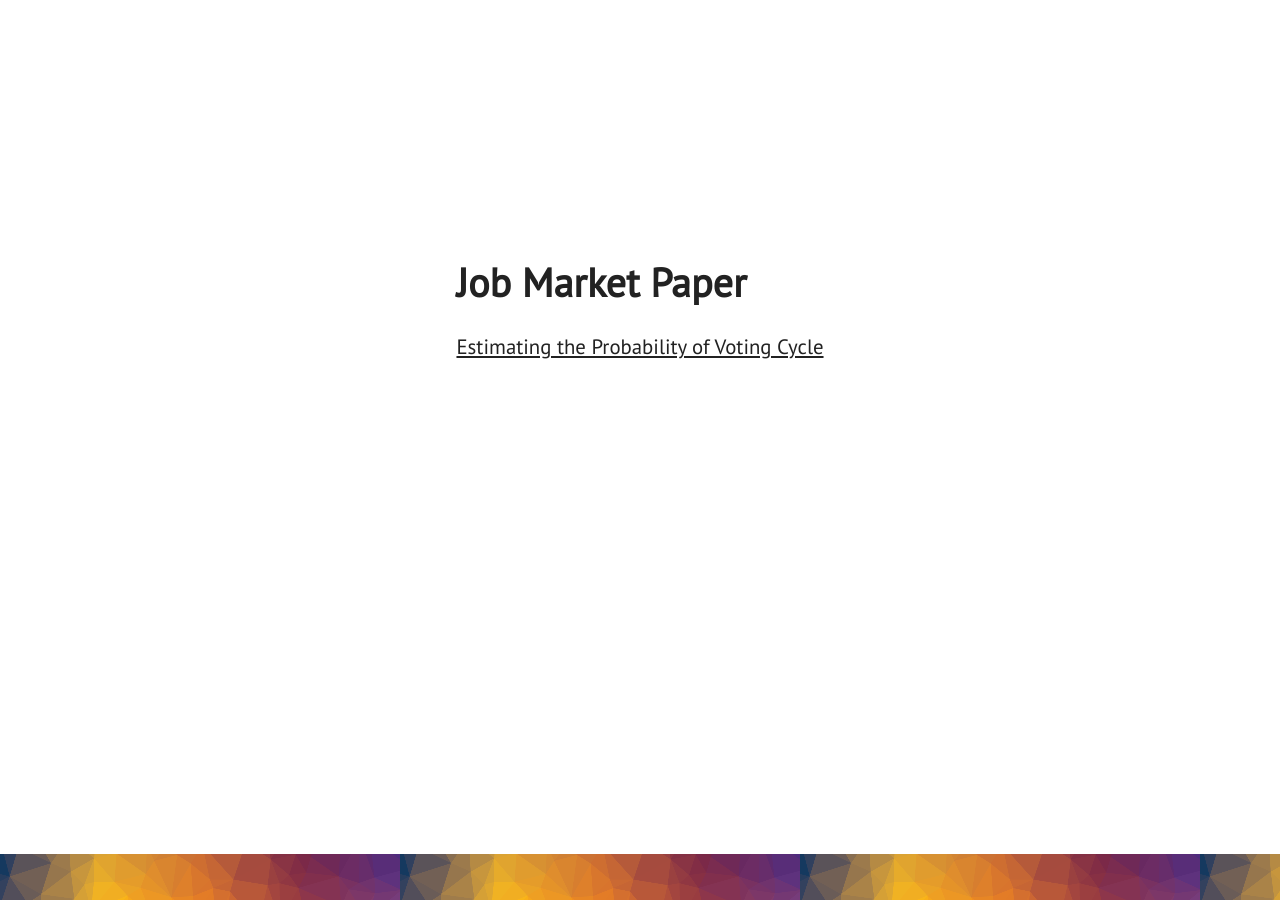
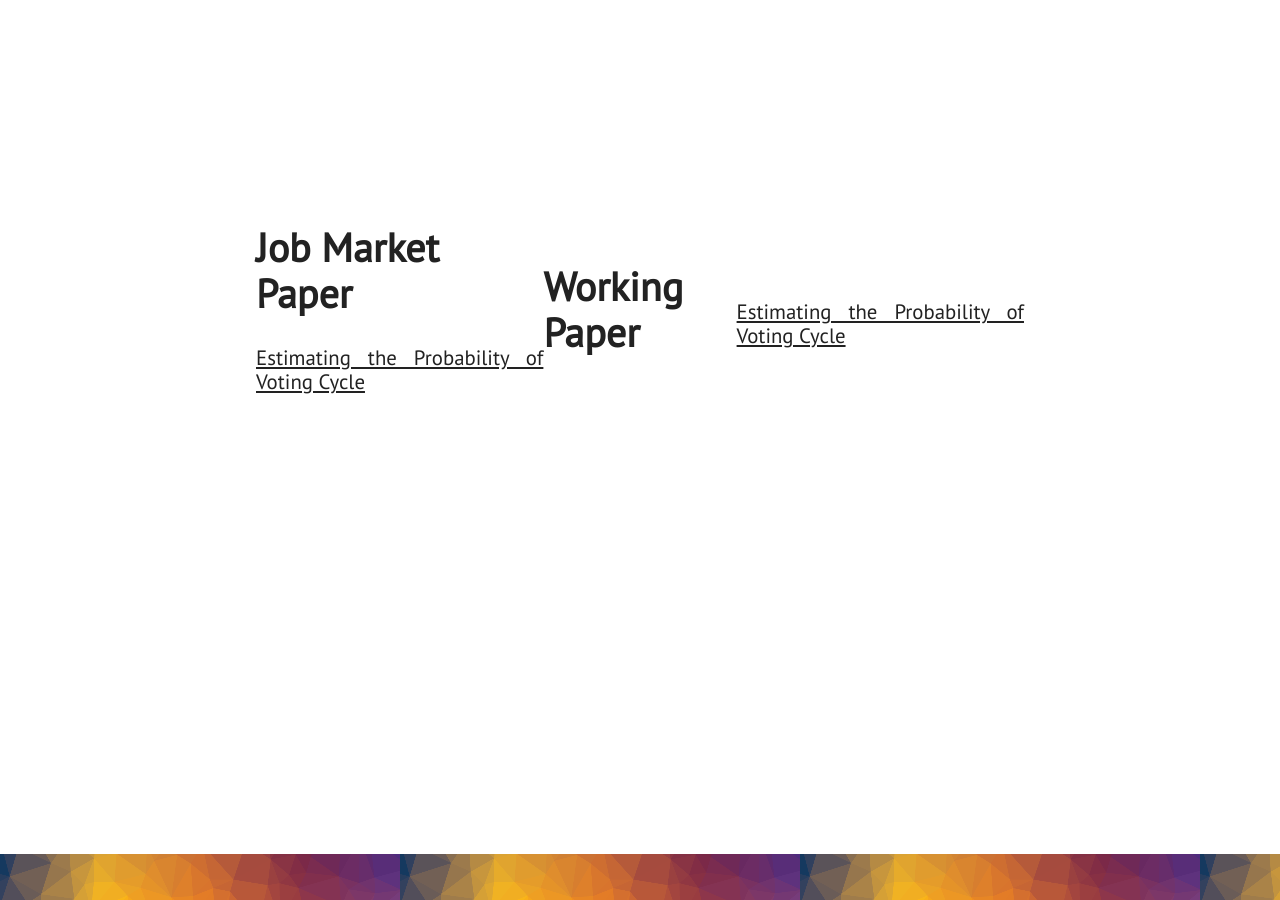
Before and after one commit to KevinKCV/kevinzou, a Jekyll site: the page built from index.html, in a window 1280 px wide and 900 px high, scrolled down 3124 px. Built offline with Jekyll 4.4.1, drawn with Linux system fonts in a browser that asks for light colours; nearby versions of some CDN libraries.

Commit message:
Update 03jobmarketP.html

```diff
--- a/_includes/03jobmarketP.html
+++ b/_includes/03jobmarketP.html
@@ -6,18 +6,12 @@
                 <a href="/assets/doc/CGSONG_EPV.pdf">Estimating the Probability of Voting Cycle</a>
             </p>
             </div>
-        </div>
-    </section>
-</div>
-
-<div class="section-wrapper">
-    <section class="section about" id="jmp">
-        <div id="jmp-text">
-            <div class="section-heading">Job Market Paper</div>
+            <div class="section-heading">Working Paper</div>
             <p class="paragraph-text justify-text">
                 <a href="/assets/doc/CGSONG_EPV.pdf">Estimating the Probability of Voting Cycle</a>
             </p>
             </div>
+
         </div>
     </section>
 </div>
```
